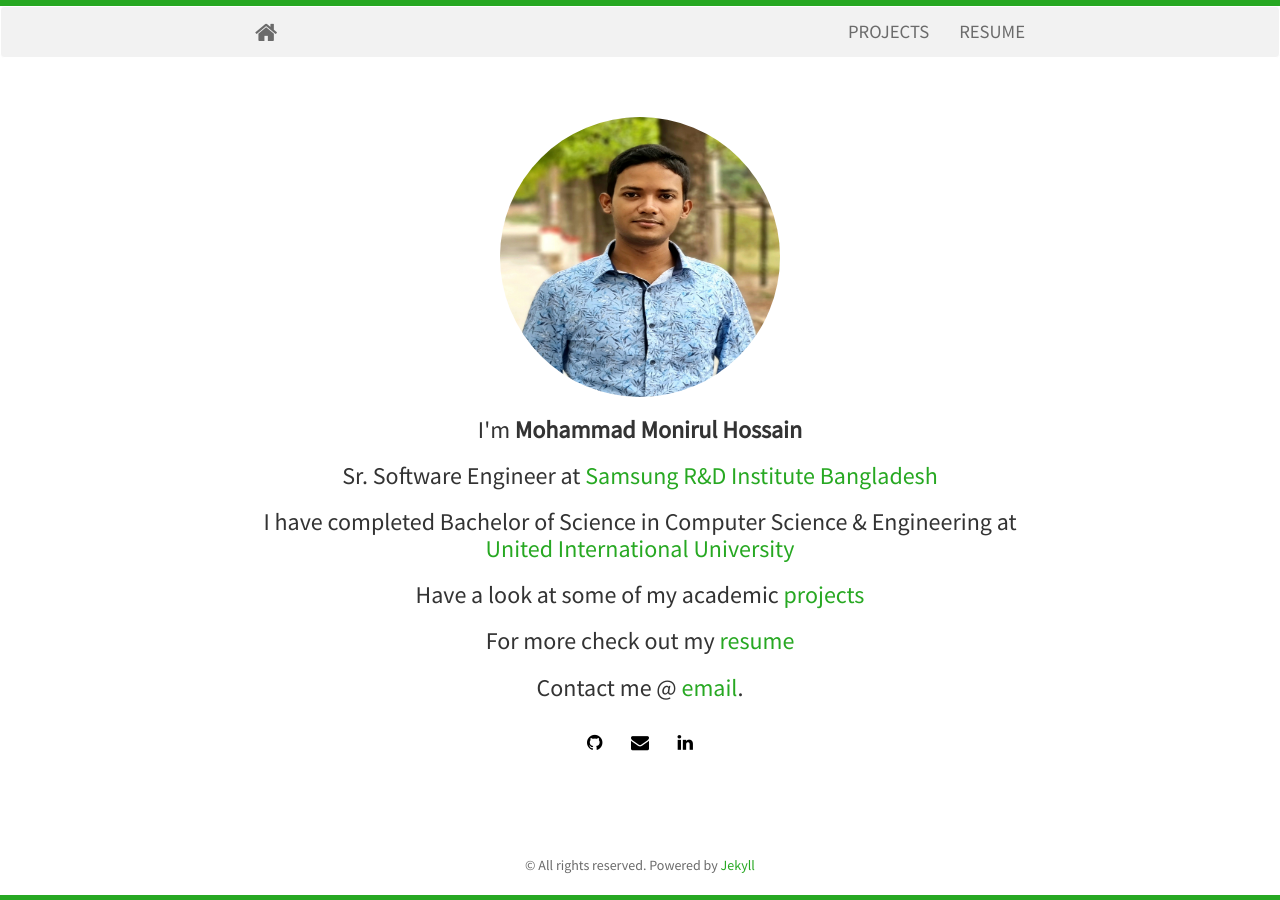
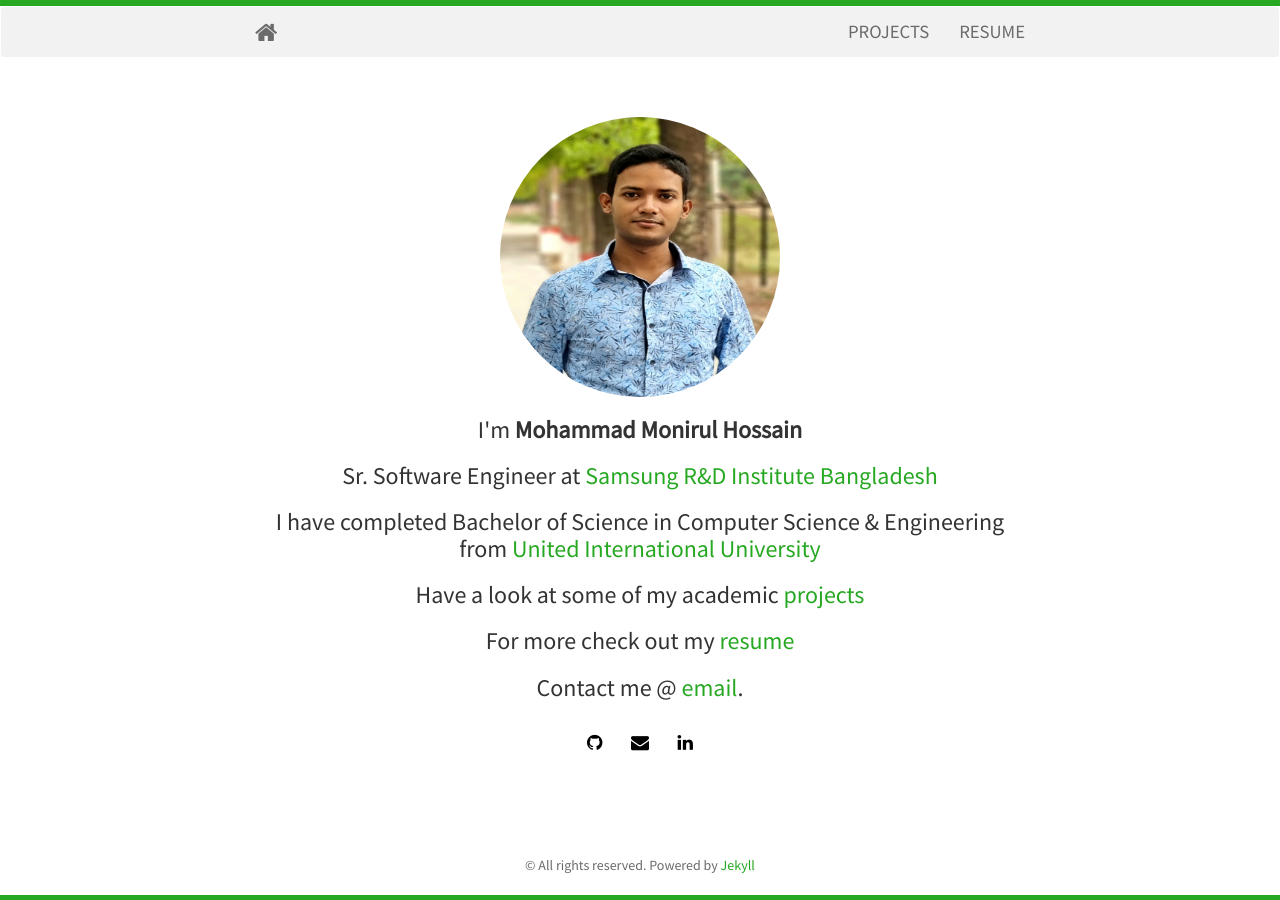
Before and after one commit to monirulhossainanik/monirulhossainanik.github.io, a Jekyll site: the page built from index.html, in a window 1280 px wide. Built offline with Jekyll 4.4.1, drawn with Linux system fonts in a browser that asks for light colours; nearby versions of some CDN libraries; the list of posts is cut into pages by our own code.

Commit message:
Update index.html
Signed-off-by: Anik <anik787@gmail.com>

```diff
--- a/index.html
+++ b/index.html
@@ -9,7 +9,7 @@ layout: home
 		</div>
 		<h3>I'm <strong>{{ site.author }}</strong></h3>
 		<h3>Sr. Software Engineer at <a href="https://research.samsung.com/srbd">Samsung R&D Institute Bangladesh</a></h3>
-		<h3>I have completed Bachelor of Science in Computer Science &amp Engineering at <a href="http://www.uiu.ac.bd">United International University</a></h3>
+		<h3>I have completed Bachelor of Science in Computer Science &amp Engineering from <a href="http://www.uiu.ac.bd">United International University</a></h3>
 		<h3>Have a look at some of my academic <a href="{{ site.baseurl }}/projects.html"> projects</a></h3>
 		<h3>For more check out my <a href="{{ site.baseurl }}/resume.html">resume</a></h3>
 		<h3>Contact me @ <a href="mailto:{{ site.email }}">email</a>.</h3>
```
